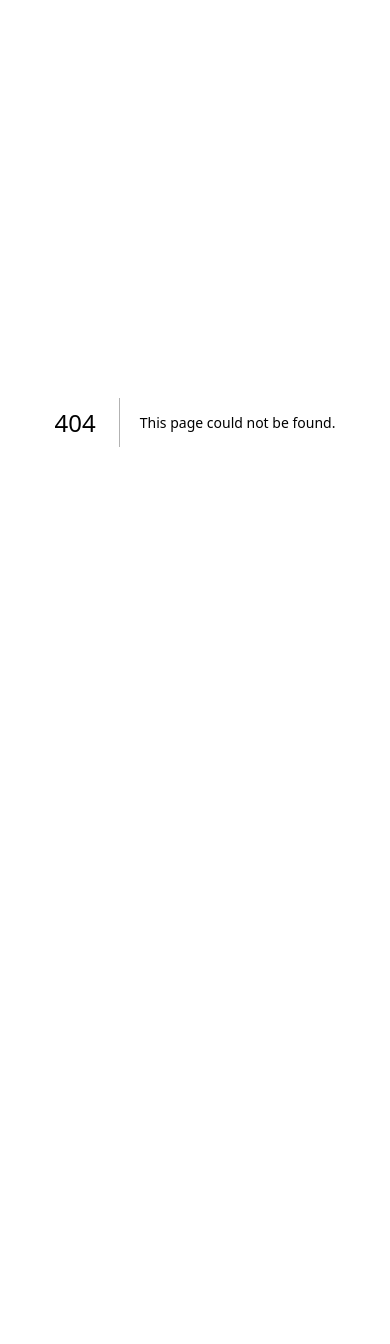
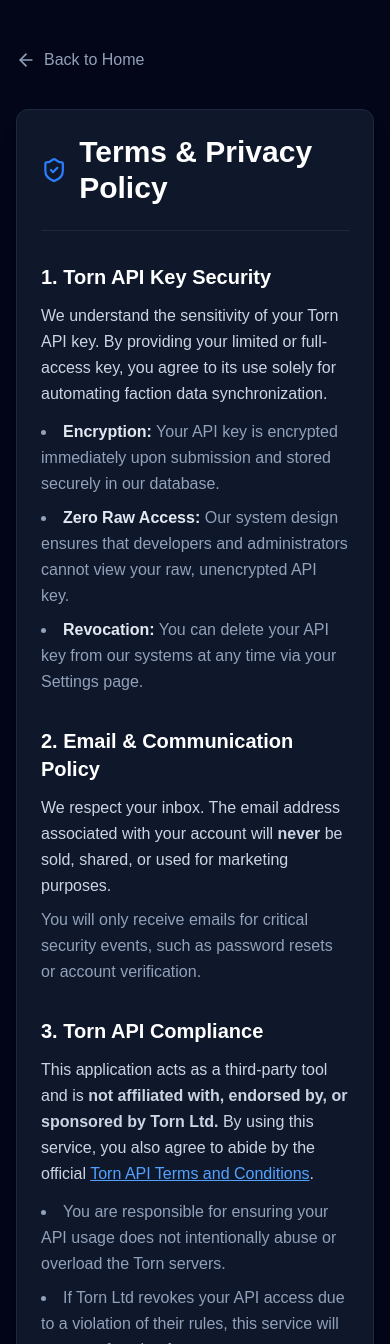
Before and after one commit to AdrianYaleDev/torn-faction-management, a Next.js app in the folder torn-faction-management/: page /terms in a window 390 px wide. Before the commit this address had no page. Shown: the top 1344 px of the page. Before the commit the page ends 844 px from the top, so only its background shows below. Built offline with nearby package versions, Linux system fonts and the light colour scheme.

Commit message:
feat: implement mobile menu and terms of service page, enhance dashboard user experience

```diff
--- a/torn-faction-management/src/app/dashboard/page.tsx
+++ b/torn-faction-management/src/app/dashboard/page.tsx
@@ -1,12 +1,35 @@
 // src/app/dashboard/page.tsx
 import { Wallet, Package, TrendingUp } from 'lucide-react';
+import { cookies } from 'next/headers';
+import { jwtVerify } from 'jose';
+import { redis } from '@/src/lib/redis';
+import Link from 'next/link';
 
-export default function DashboardHome() {
+export default async function DashboardHome() {
+  // Decode the JWT to get the username
+  const cookieStore = await cookies();
+  const authToken = cookieStore.get('auth_token')?.value;
+
+  let username = '';
+  if (authToken && process.env.JWT_SECRET) {
+    try {
+      const secret = new TextEncoder().encode(process.env.JWT_SECRET);
+      const { payload } = await jwtVerify(authToken, secret);
+      username = typeof payload.username === 'string' ? payload.username : '';
+    } catch {
+      username = '';
+    }
+  }
+
+  // Check if the user has already linked an API key
+  const user: any = username ? await redis.get(`user:${username}`) : null;
+  const hasApiKey = !!(user?.apiKey);
+
   return (
     <div>
       <header className="mb-8">
         <h1 className="text-3xl font-bold">Faction Overview</h1>
-        <p className="text-slate-400">Welcome back. Here is what’s happening in the armory.</p>
+        <p className="text-slate-400">Welcome back. Here is what's happening in the armory.</p>
       </header>
 
       <div className="grid grid-cols-1 md:grid-cols-3 gap-6">
@@ -15,13 +38,18 @@
         <StatCard title="Net Growth" value="+$0" icon={<TrendingUp className="text-purple-500" />} />
       </div>
 
-      <div className="mt-8 p-6 bg-slate-900 border border-slate-800 rounded-xl">
-        <h2 className="text-xl font-semibold mb-4">Quick Actions</h2>
-        <p className="text-slate-400 mb-4">You haven't linked a Torn API key yet.</p>
-        <button className="bg-blue-600 hover:bg-blue-700 px-4 py-2 rounded-lg font-medium transition">
-          Go to Settings
-        </button>
-      </div>
+      {!hasApiKey && (
+        <div className="mt-8 p-6 bg-slate-900 border border-slate-800 rounded-xl">
+          <h2 className="text-xl font-semibold mb-4">Quick Actions</h2>
+          <p className="text-slate-400 mb-4">You haven't linked a Torn API key yet.</p>
+          <Link
+            href="/dashboard/settings"
+            className="inline-block bg-blue-600 hover:bg-blue-700 px-4 py-2 rounded-lg font-medium transition"
+          >
+            Go to Settings
+          </Link>
+        </div>
+      )}
     </div>
   );
 }
--- a/torn-faction-management/src/app/page.tsx
+++ b/torn-faction-management/src/app/page.tsx
@@ -169,6 +169,12 @@
             </button>
           )}
         </div>
+
+        <div className="mt-6 pt-6 border-t border-slate-800 text-center">
+          <a href="/terms" className="text-xs text-slate-600 hover:text-slate-400 transition">
+            Terms of Service
+          </a>
+        </div>
       </div>
     </main>
   );
--- /dev/null
+++ b/torn-faction-management/src/app/terms/page.tsx
@@ -0,0 +1,80 @@
+// src/app/terms/page.tsx
+import Link from 'next/link';
+import { ShieldCheck, ArrowLeft } from 'lucide-react';
+
+export default function TermsAndConditions() {
+  return (
+    <div className="min-h-screen bg-slate-950 text-slate-100 py-12 px-4 sm:px-6 lg:px-8">
+      <div className="max-w-3xl mx-auto">
+
+        {/* Header / Back Button */}
+        <div className="mb-8">
+          <Link href="/" className="inline-flex items-center text-slate-400 hover:text-blue-400 transition">
+            <ArrowLeft size={20} className="mr-2" />
+            Back to Home
+          </Link>
+        </div>
+
+        {/* Main Content Card */}
+        <div className="bg-slate-900 border border-slate-800 rounded-xl p-6 md:p-10 shadow-xl">
+          <div className="flex items-center space-x-3 mb-8 border-b border-slate-800 pb-6">
+            <ShieldCheck size={32} className="text-blue-500" />
+            <h1 className="text-3xl font-bold text-white">Terms & Privacy Policy</h1>
+          </div>
+
+          <div className="space-y-8 text-slate-300 leading-relaxed">
+
+            <section>
+              <h2 className="text-xl font-semibold text-white mb-3">1. Torn API Key Security</h2>
+              <p>
+                We understand the sensitivity of your Torn API key. By providing your limited or full-access key, you agree to its use solely for automating faction data synchronization.
+              </p>
+              <ul className="list-disc list-inside mt-3 space-y-2 text-slate-400">
+                <li><strong className="text-slate-200">Encryption:</strong> Your API key is encrypted immediately upon submission and stored securely in our database.</li>
+                <li><strong className="text-slate-200">Zero Raw Access:</strong> Our system design ensures that developers and administrators cannot view your raw, unencrypted API key.</li>
+                <li><strong className="text-slate-200">Revocation:</strong> You can delete your API key from our systems at any time via your Settings page.</li>
+              </ul>
+            </section>
+
+            <section>
+              <h2 className="text-xl font-semibold text-white mb-3">2. Email & Communication Policy</h2>
+              <p>
+                We respect your inbox. The email address associated with your account will <strong>never</strong> be sold, shared, or used for marketing purposes.
+              </p>
+              <p className="mt-2 text-slate-400">
+                You will only receive emails for critical security events, such as password resets or account verification.
+              </p>
+            </section>
+
+            <section>
+              <h2 className="text-xl font-semibold text-white mb-3">3. Torn API Compliance</h2>
+              <p>
+                This application acts as a third-party tool and is <strong>not affiliated with, endorsed by, or sponsored by Torn Ltd.</strong> By using this service, you also agree to abide by the official <a href="https://www.torn.com/api.html" target="_blank" rel="noreferrer" className="text-blue-400 hover:text-blue-300 underline">Torn API Terms and Conditions</a>.
+              </p>
+              <ul className="list-disc list-inside mt-3 space-y-2 text-slate-400">
+                <li>You are responsible for ensuring your API usage does not intentionally abuse or overload the Torn servers.</li>
+                <li>If Torn Ltd revokes your API access due to a violation of their rules, this service will cease to function for your account.</li>
+              </ul>
+            </section>
+
+            <section>
+              <h2 className="text-xl font-semibold text-white mb-3">4. Data Retention</h2>
+              <p>
+                We periodically sync and store data relevant to your faction's armory, members, and activities to provide you with historical insights. If you choose to delete your account, all associated user data and encrypted API keys will be permanently purged from our active databases.
+              </p>
+            </section>
+
+            <section>
+              <h2 className="text-xl font-semibold text-white mb-3">5. Disclaimer of Warranties</h2>
+              <p className="text-sm text-slate-500 italic">
+                This software is provided "as is", without warranty of any kind, express or implied. In no event shall the developers be liable for any claim, damages, or other liability arising from your use of the application, including but not limited to in-game consequences resulting from the use of this third-party tool.
+              </p>
+            </section>
+
+          </div>
+        </div>
+
+      </div>
+    </div>
+  );
+}
--- a/torn-faction-management/src/components/Sidebar.tsx
+++ b/torn-faction-management/src/components/Sidebar.tsx
@@ -2,16 +2,18 @@
 'use client'
 import Link from 'next/link';
 import { usePathname, useRouter } from 'next/navigation';
-import { Home, LogOut, ShieldCheck, Settings, Users } from 'lucide-react';
+import { Home, LogOut, ShieldCheck, Settings, Users, Menu, X, FileText } from 'lucide-react';
+import { useState } from 'react';
 
 export default function Sidebar() {
   const pathname = usePathname();
   const router = useRouter();
+  const [isMobileMenuOpen, setIsMobileMenuOpen] = useState(false);
 
   const menuItems = [
     { name: 'Home', href: '/dashboard', icon: Home },
     { name: 'Armory', href: '/dashboard/armory', icon: ShieldCheck },
-    { name: 'Users', href: '/dashboard/armory/users', icon: Users },
+    // { name: 'Users', href: '/dashboard/armory/users', icon: Users },
     { name: 'Settings', href: '/dashboard/settings', icon: Settings },
   ];
 
@@ -19,6 +21,8 @@
     await fetch('/api/auth/logout', { method: 'POST' });
     router.push('/');
   };
+
+  const currentItem = menuItems.find(item => item.href === pathname);
 
   return (
     <>
@@ -55,11 +59,31 @@
             <LogOut size={20} />
             <span>Sign Out</span>
           </button>
+          <div className="mt-3 text-center">
+            <Link href="/terms" className="text-xs text-slate-600 hover:text-slate-400 transition">
+              Terms of Service
+            </Link>
+          </div>
         </div>
       </aside>
 
-      {/* MOBILE BOTTOM BAR: Fixed to bottom, hidden on medium screens and up */}
-      <nav className="md:hidden fixed bottom-0 left-0 right-0 z-[9999] bg-slate-900 border-t border-slate-800 flex items-center justify-around px-2 py-3 shadow-[0_-10px_40px_rgba(0,0,0,0.3)]">
+      {/* MOBILE BOTTOM BAR & OVERLAY */}
+      <div className="md:hidden">
+        {/* Mobile menu overlay that expands upwards */}
+        {isMobileMenuOpen && (
+          <div className="fixed inset-0 z-[9998] bg-slate-950/80 backdrop-blur-sm" onClick={() => setIsMobileMenuOpen(false)}>
+            <div
+              className="absolute bottom-16 left-0 right-0 bg-slate-900 border-t border-slate-800 p-4 rounded-t-2xl shadow-[0_-10px_40px_rgba(0,0,0,0.5)] flex flex-col max-h-[80vh] overflow-y-auto"
+              onClick={e => e.stopPropagation()}
+            >
+              <div className="flex justify-between items-center mb-4 pb-2 border-b border-slate-800">
+                <h3 className="text-lg font-semibold text-white">Menu</h3>
+                <button onClick={() => setIsMobileMenuOpen(false)} className="text-slate-400 hover:text-white p-1">
+                  <X size={24} />
+                </button>
+              </div>
+
+              <div className="grid grid-cols-2 gap-3">
                 {menuItems.map((item) => {
                   const Icon = item.icon;
                   const isActive = pathname === item.href;
@@ -67,25 +91,60 @@
                     <Link
                       key={item.name}
                       href={item.href}
-              className={`flex flex-col items-center justify-center transition-all ${
-                isActive ? 'text-blue-500 scale-110' : 'text-slate-500 hover:text-slate-200'
+                      onClick={() => setIsMobileMenuOpen(false)}
+                      className={`flex flex-col items-center justify-center space-y-2 p-4 rounded-xl transition aspect-square ${
+                        isActive
+                          ? 'bg-blue-600/20 text-blue-400 border border-blue-500/30'
+                          : 'bg-slate-800/50 text-slate-400 active:bg-slate-700 border border-slate-700/50'
                       }`}
                     >
-              <Icon size={24} strokeWidth={isActive ? 2.5 : 1.75} />
-              <span className={`text-[10px] mt-1 ${isActive ? 'block' : 'hidden'}`}>
-                {item.name}
-              </span>
+                      <Icon size={28} strokeWidth={1.5} />
+                      <span className="text-sm font-medium text-center">{item.name}</span>
                     </Link>
                   );
                 })}
+                <Link
+                  href="/terms"
+                  onClick={() => setIsMobileMenuOpen(false)}
+                  className={`flex flex-col items-center justify-center space-y-2 p-4 rounded-xl transition aspect-square ${
+                    pathname === '/terms'
+                      ? 'bg-blue-600/20 text-blue-400 border border-blue-500/30'
+                      : 'bg-slate-800/50 text-slate-400 active:bg-slate-700 border border-slate-700/50'
+                  }`}
+                >
+                  <FileText size={28} strokeWidth={1.5} />
+                  <span className="text-sm font-medium text-center">Terms</span>
+                </Link>
+              </div>
+
+              <div className="mt-4 pt-4 border-t border-slate-800">
                 <button
                   onClick={handleSignOut}
-          className="flex flex-col items-center justify-center text-slate-500 hover:text-red-400"
+                  className="flex items-center justify-center space-x-3 w-full p-3 bg-red-900/20 text-red-400 rounded-xl transition active:bg-red-900/40"
                 >
-          <LogOut size={24} strokeWidth={1.75} />
-          <span className="text-[10px] mt-1 hidden">Exit</span>
+                  <LogOut size={20} />
+                  <span className="font-medium">Sign Out</span>
+                </button>
+              </div>
+            </div>
+          </div>
+        )}
+
+        {/* Fixed bottom bar */}
+        <nav className="fixed bottom-0 left-0 right-0 z-[9999] bg-slate-900 border-t border-slate-800 flex items-center justify-between px-6 py-3 shadow-[0_-10px_20px_rgba(0,0,0,0.3)]">
+          <div className="flex flex-col">
+            <span className="text-xs text-slate-500 font-medium tracking-wider uppercase">Torn Faction</span>
+            <span className="text-sm font-semibold text-white">{currentItem?.name || 'Menu'}</span>
+          </div>
+
+          <button
+            onClick={() => setIsMobileMenuOpen(!isMobileMenuOpen)}
+            className={`p-3 rounded-full transition-colors ${isMobileMenuOpen ? 'bg-blue-600 text-white' : 'bg-slate-800 text-slate-300 active:bg-slate-700'}`}
+          >
+            {isMobileMenuOpen ? <X size={24} /> : <Menu size={24} />}
           </button>
         </nav>
+      </div>
     </>
   );
 }
```
Also changed, not shown: 1 other file (tests, documents, lock files or other folders). Lines whose indentation alone changed are shown as unchanged.
